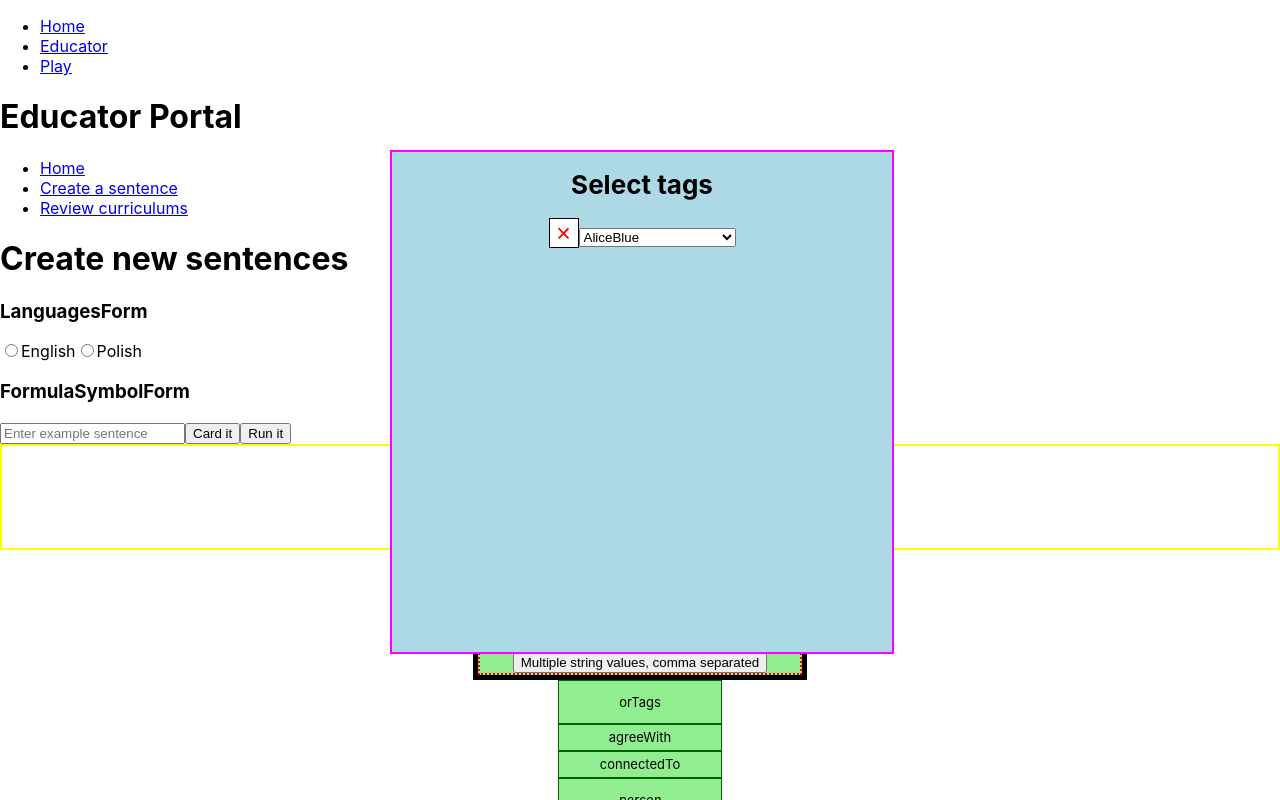
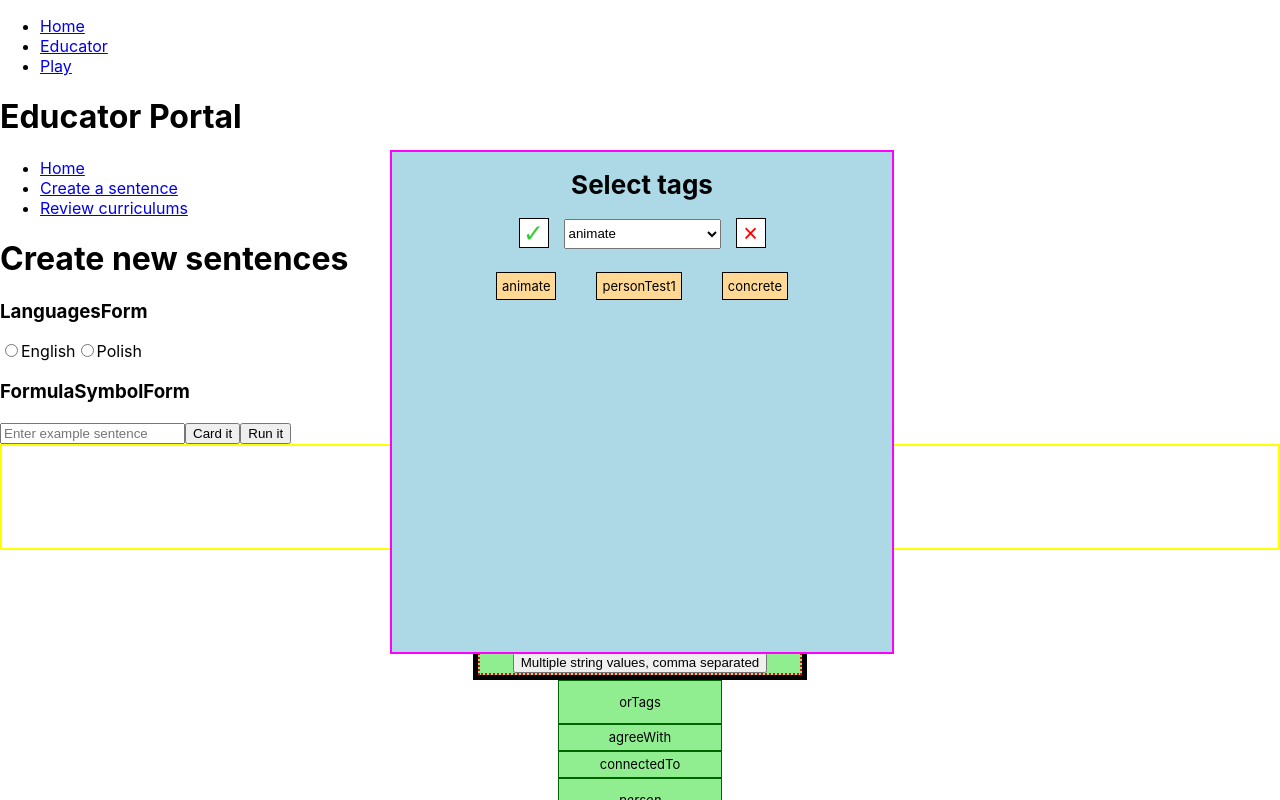
Before and after one commit to chicorycolumn/SentenceCreation-FE, a React (Create React App) app: page /educator/create in a window 1280 px wide. Both pictures are taken after a click on the element "andTags". Shown: the top 800 px of the page. Built offline with nearby package versions, Linux system fonts and the light colour scheme.

Commit message:
Add fxnality to TagInterface.

```diff
--- a/src/Create/LanguagesForm.jsx
+++ b/src/Create/LanguagesForm.jsx
@@ -10,9 +10,9 @@ const LanguagesForm = (props) => {
           props.setLang1(e.target.value);
         }}
       >
-        <input type="radio" id="english" name="language1" value="ENG" />
+        <input type="radio" id="english" name="lang" value="ENG" />
         <label htmlFor="english">English</label>
-        <input type="radio" id="polish" name="language1" value="POL" />
+        <input type="radio" id="polish" name="lang" value="POL" />
         <label htmlFor="polish">Polish</label>
       </form>
     </div>
--- a/src/Create/TagInterface.jsx
+++ b/src/Create/TagInterface.jsx
@@ -1,10 +1,15 @@
 import React, { Component } from "react";
 import styles from "../css/TagInterface.module.css";
+import traitBoxStyles from "../css/TraitBox.module.css";
 import gstyles from "../css/Global.module.css";
+const diUtils = require("../utils/displayUtils.js");
 
 class TagInterface extends Component {
   state = {
     allTags: [
+      "animate",
+      "personTest1",
+      "concrete",
       "AliceBlue",
       "AntiqueWhite",
       "Aqua",
@@ -160,20 +165,51 @@ class TagInterface extends Component {
     return (
       <div className={styles.mainBox}>
         <h1>Select tags</h1>
+
+        <button
+          className={gstyles.tickButton}
+          onClick={this.props.checkAndSetTraitValue}
+        >
+          &#10003;
+        </button>
+
+        <select
+          className={styles.tagSelector}
+          name="tag"
+          onClick={(e) => {
+            e.preventDefault();
+            this.props.pushpopTraitValueInputString(e.target.value);
+          }}
+        >
+          {this.state.allTags.map((tag) => (
+            <option value={tag} key={tag}>
+              {tag}
+            </option>
+          ))}
+        </select>
         <button
           className={gstyles.exitButton}
           onClick={() => {
-            this.props.setShowTagInterface(false);
+            this.props.revertTraitValueInputString();
+            this.props.exitTraitBox(false);
           }}
         >
           &times;
         </button>
 
-        <select name="tag">
-          {this.state.allTags.map((tag) => (
-            <option value={tag}>{tag}</option>
+        <div className={styles.tagPapersHolder}>
+          {diUtils.asArray(this.props.traitValueInputString).map((tag) => (
+            <p
+              onClick={() => {
+                this.props.pushpopTraitValueInputString(tag, false);
+              }}
+              className={styles.tagPaper}
+              key={tag}
+            >
+              {tag}
+            </p>
           ))}
-        </select>
+        </div>
       </div>
     );
   }
--- a/src/Create/TraitBox.jsx
+++ b/src/Create/TraitBox.jsx
@@ -3,39 +3,47 @@ import styles from "../css/TraitBox.module.css";
 import gstyles from "../css/Global.module.css";
 import TagInterface from "./TagInterface.jsx";
 const uUtils = require("../utils/universalUtils.js");
-
-const asString = (values) => {
-  if (!uUtils.isEmpty(values, true)) {
-    return String(values).replace(/,/g, ", ");
-  }
-};
-
-const asArray = (str, strict = false) => {
-  if (!str) {
-    return strict ? null : [];
-  }
-  let split = Array.isArray(str) ? str : str.split(",");
-  let res = split.map((element) => element.trim()).filter((element) => element);
-  return strict && !res.length ? null : res;
-};
-
-const isTagTrait = (traitKey) => {
-  return ["andTags", "orTags"].includes(traitKey);
-};
+const diUtils = require("../utils/displayUtils.js");
 
 class TraitBox extends Component {
   state = {
-    traitValueInputString: asString(this.props.traitObject.traitValue),
+    traitValueInputString: diUtils.asString(this.props.traitObject.traitValue),
+    savedTraitValueInputString: diUtils.asString(
+      this.props.traitObject.traitValue
+    ),
     hasJustBlurred: false,
     isInputActive: false,
     isHovered: false,
     isSelected: false,
     forceShowInput: false,
     showTagInterface: false,
+    thickBorder: false,
   };
 
   setShowTagInterface = (val) => {
     this.setState({ showTagInterface: val });
+  };
+
+  revertTraitValueInputString = () => {
+    this.setState({
+      traitValueInputString: this.state.savedTraitValueInputString,
+    });
+  };
+
+  pushpopTraitValueInputString = (val, add = true) => {
+    let arr = diUtils.asArray(this.state.traitValueInputString);
+
+    if (add) {
+      if (!arr.includes(val)) {
+        arr.push(val);
+      }
+    } else {
+      arr = arr.filter((el) => el !== val);
+    }
+
+    this.setState({
+      traitValueInputString: diUtils.asString(arr),
+    });
   };
 
   render() {
@@ -53,8 +61,11 @@ class TraitBox extends Component {
 
       setTimeout(() => {
         this.setState({
+          thickBorder: false,
           hasJustBlurred: false,
-          traitValueInputString: asString(this.props.traitObject.traitValue),
+          traitValueInputString: diUtils.asString(
+            this.props.traitObject.traitValue
+          ),
         });
       }, 1000);
     };
@@ -69,7 +80,7 @@ class TraitBox extends Component {
 
       if (
         this.state.traitValueInputString !==
-          asString(this.props.traitObject.traitValue) &&
+          diUtils.asString(this.props.traitObject.traitValue) &&
         !(
           uUtils.isEmpty(this.state.traitValueInputString, true) &&
           uUtils.isEmpty(this.props.traitObject.traitValue, true)
@@ -102,7 +113,7 @@ class TraitBox extends Component {
           if (expectedType === "array") {
             console.log("::", newTraitValue);
             if (newTraitValue) {
-              newTraitValue = asArray(newTraitValue);
+              newTraitValue = diUtils.asArray(newTraitValue);
             }
             console.log(":::", newTraitValue);
           } else if (expectedType === "string") {
@@ -111,7 +122,7 @@ class TraitBox extends Component {
                 "Just one string value expected but you have input a comma?"
               );
               this.setState({
-                traitValueInputString: asString(
+                traitValueInputString: diUtils.asString(
                   this.props.traitObject.traitValue
                 ),
               });
@@ -160,12 +171,22 @@ class TraitBox extends Component {
         } ${this.state.hasJustBlurred && styles.shimmer} ${
           (this.state.isHovered || this.state.isSelected) &&
           styles.traitBoxHover
-        } ${this.state.isSelected && styles.traitBoxSelected}
+        } ${this.state.isSelected && styles.traitBoxSelected} ${
+          this.state.thickBorder && styles.thickBorder
+        }
 
         `}
       >
         {this.state.showTagInterface && (
-          <TagInterface setShowTagInterface={this.setShowTagInterface} />
+          <TagInterface
+            traitValueInputString={this.state.traitValueInputString}
+            setTraitInputValueString={this.setTraitInputValueString}
+            setShowTagInterface={this.setShowTagInterface}
+            pushpopTraitValueInputString={this.pushpopTraitValueInputString}
+            revertTraitValueInputString={this.revertTraitValueInputString}
+            checkAndSetTraitValue={checkAndSetTraitValue}
+            exitTraitBox={exitTraitBox}
+          />
         )}
         <div
           onMouseEnter={() => {
@@ -184,7 +205,7 @@ class TraitBox extends Component {
             } else {
               this.setState({
                 isSelected: true,
-                showTagInterface: isTagTrait(traitKey),
+                showTagInterface: diUtils.isTagTrait(traitKey),
               });
             }
           }}
@@ -203,7 +224,7 @@ class TraitBox extends Component {
           <div className={styles.traitValuesBox}>
             <textarea
               className={`${styles.traitValuesInput} ${
-                isTagTrait(traitKey) && styles.traitValuesInputLarge
+                diUtils.isTagTrait(traitKey) && styles.traitValuesInputLarge
               }`}
               value={this.state.traitValueInputString}
               onChange={(e) => {
@@ -218,7 +239,10 @@ class TraitBox extends Component {
               className={`${gstyles.exitButton} ${styles.clearButton}`}
               onClick={() => {
                 console.log("X!");
-                this.setState({ traitValueInputString: null });
+                this.setState({
+                  traitValueInputString: null,
+                  thickBorder: true,
+                });
                 setTimeout(checkAndSetTraitValue, 500);
               }}
             >
@@ -243,23 +267,23 @@ class TraitBox extends Component {
                           value={possibleTraitValue}
                           checked={
                             this.state.traitValueInputString &&
-                            asArray(this.state.traitValueInputString).includes(
-                              possibleTraitValue
-                            )
+                            diUtils
+                              .asArray(this.state.traitValueInputString)
+                              .includes(possibleTraitValue)
                           }
                           onChange={(e) => {
                             this.setState((prevState) => {
                               if (
                                 prevState.traitValueInputString &&
-                                asArray(
-                                  prevState.traitValueInputString
-                                ).includes(e.target.value) &&
+                                diUtils
+                                  .asArray(prevState.traitValueInputString)
+                                  .includes(e.target.value) &&
                                 !e.target.checked
                               ) {
-                                let newtraitValueInputString = asString(
-                                  asArray(
-                                    prevState.traitValueInputString
-                                  ).filter((el) => el !== e.target.value)
+                                let newtraitValueInputString = diUtils.asString(
+                                  diUtils
+                                    .asArray(prevState.traitValueInputString)
+                                    .filter((el) => el !== e.target.value)
                                 );
                                 return {
                                   traitValueInputString:
@@ -267,15 +291,19 @@ class TraitBox extends Component {
                                 };
                               } else if (
                                 (!prevState.traitValueInputString ||
-                                  !asArray(
-                                    prevState.traitValueInputString
-                                  ).includes(e.target.value)) &&
+                                  !diUtils
+                                    .asArray(prevState.traitValueInputString)
+                                    .includes(e.target.value)) &&
                                 e.target.checked
                               ) {
-                                let newtraitValueInputString = asString([
-                                  ...asArray(prevState.traitValueInputString),
-                                  e.target.value,
-                                ]);
+                                let newtraitValueInputString = diUtils.asString(
+                                  [
+                                    ...diUtils.asArray(
+                                      prevState.traitValueInputString
+                                    ),
+                                    e.target.value,
+                                  ]
+                                );
                                 return {
                                   traitValueInputString:
                                     newtraitValueInputString,
--- a/src/css/Global.module.css
+++ b/src/css/Global.module.css
@@ -18,3 +18,24 @@
 .exitButton:hover {
   background-color: rgb(255, 232, 232);
 }
+
+.tickButton {
+  color: limegreen;
+  font-size: 18px;
+  background-color: white;
+  box-shadow: none;
+  border: black solid 0.5px;
+  padding: 0px;
+  width: 30px;
+  height: 30px;
+  font-size: 25px;
+}
+
+.tickButton:active {
+  background-color: limegreen !important;
+  color: white;
+}
+
+.tickButton:hover {
+  background-color: rgb(232, 255, 233);
+}
--- a/src/css/TagInterface.module.css
+++ b/src/css/TagInterface.module.css
@@ -9,3 +9,36 @@
   margin-top: -250px; /* Negative half of height. */
   margin-left: -250px; /* Negative half of width. */
 }
+
+.tagPapersHolder {
+  display: flex;
+  flex-direction: row;
+  flex-wrap: wrap;
+  justify-content: center;
+}
+
+.tagPaper {
+  border: black solid 1px;
+  background-color: rgb(255, 217, 147);
+  width: max-content;
+  padding: 5px;
+  margin: 20px;
+}
+
+.tagPaper:hover {
+  border: red solid 1px;
+  background-color: rgb(255, 232, 232);
+}
+
+.tagPaper:active {
+  background-color: red !important;
+  color: white;
+}
+
+.tagSelector {
+  height: 30px;
+  margin-left: 15px;
+  margin-right: 15px;
+  position: relative;
+  top: -3.5px;
+}
--- a/src/css/TraitBox.module.css
+++ b/src/css/TraitBox.module.css
@@ -101,3 +101,7 @@
   -ms-user-select: none; /* IE 10 and IE 11 */
   user-select: none; /* Standard syntax */
 }
+
+.thickBorder {
+  border: black solid 2.5px;
+}
--- a/src/utils/displayUtils.js
+++ b/src/utils/displayUtils.js
@@ -1,3 +1,5 @@
+const uUtils = require("./universalUtils.js");
+
 exports.orderTraitKeys = (stCh) => {
   let order = ["andTags", "orTags", "agreeWith", "connectedTo"];
   let lexicalTraitKeys = [];
@@ -28,3 +30,22 @@ exports.orderTraitKeys = (stCh) => {
   }
   return order;
 };
+
+exports.asString = (values) => {
+  if (!uUtils.isEmpty(values, true)) {
+    return String(values).replace(/,/g, ", ");
+  }
+};
+
+exports.asArray = (str, strict = false) => {
+  if (!str) {
+    return strict ? null : [];
+  }
+  let split = Array.isArray(str) ? str : str.split(",");
+  let res = split.map((element) => element.trim()).filter((element) => element);
+  return strict && !res.length ? null : res;
+};
+
+exports.isTagTrait = (traitKey) => {
+  return ["andTags", "orTags"].includes(traitKey);
+};
--- a/src/utils/getUtils.js
+++ b/src/utils/getUtils.js
@@ -6,7 +6,7 @@ export const fetchLObjsByLemma = (lang1, lemma) => {
   console.log("Will request", lang1, lemma);
   return axios
     .get(
-      `${baseUrl}/educator/info?infoType=lObjs&language1=${lang1}&lemma=${lemma}`
+      `${baseUrl}/educator/info?infoType=lObjs&lang=${lang1}&lemma=${lemma}`
       // ,{headers: { Authorization: `BEARER ${token}` }}
     )
     .then((res) => {
@@ -20,7 +20,7 @@ export const fetchLObjsByLemma = (lang1, lemma) => {
 export const fetchTags = (lang1) => {
   return axios
     .get(
-      `${baseUrl}/educator/tags?language1=${lang1}`
+      `${baseUrl}/educator/tags?lang=${lang1}`
       // ,{headers: { Authorization: `BEARER ${token}` }}
     )
     .then((res) => {
@@ -34,7 +34,7 @@ export const fetchTags = (lang1) => {
 export const fetchWordsByTag = (lang1, tag) => {
   return axios
     .get(
-      `${baseUrl}/educator/words?language1=${lang1}&tags=${tag}`
+      `${baseUrl}/educator/words?lang=${lang1}&tags=${tag}`
       // ,{headers: { Authorization: `BEARER ${token}` }}
     )
     .then((res) => {
```
